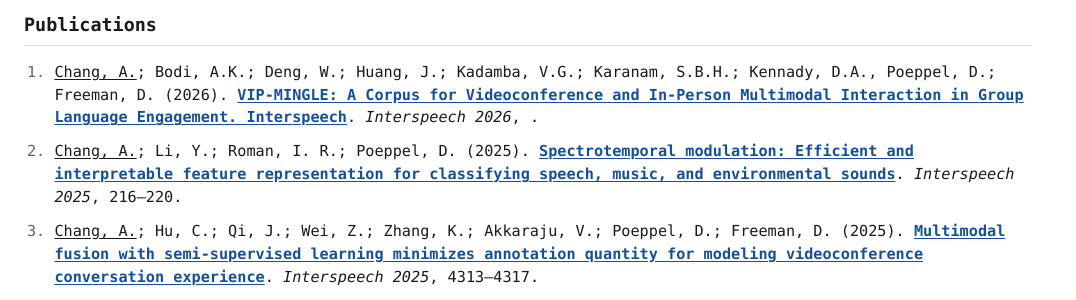
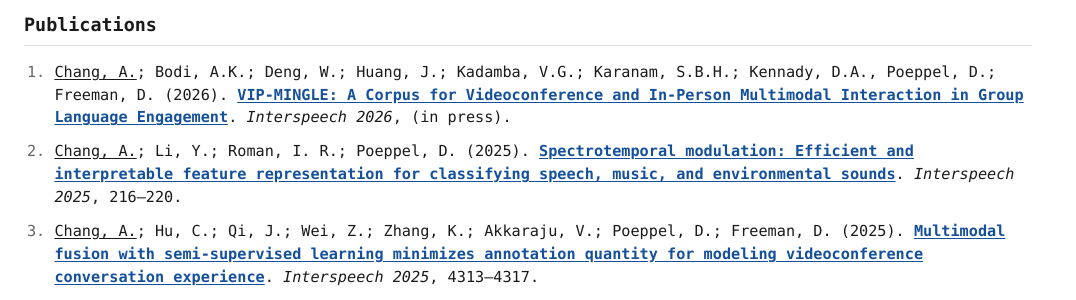
Before and after one commit to curlsloth/curlsloth.github.io, a Jekyll site: the page built from index.md, in a window 1280 px wide and 900 px high, scrolled down 1179 px. Shown: the part 174-474 px from the top of the window, without its empty margins (0-1076 px from the left). Built offline with Jekyll 4.4.1, drawn with Linux system fonts in a browser that asks for light colours.

Commit message:
Update publication entry for VIP-MINGLE to include venue and year, and adjust page status

```diff
--- a/_data/publications.yml
+++ b/_data/publications.yml
@@ -8,11 +8,11 @@
 
 publications:
 
-  - title: "VIP-MINGLE: A Corpus for Videoconference and In-Person Multimodal Interaction in Group Language Engagement. Interspeech"
+  - title: "VIP-MINGLE: A Corpus for Videoconference and In-Person Multimodal Interaction in Group Language Engagement"
     authors: "Chang, A.; Bodi, A.K.; Deng, W.; Huang, J.; Kadamba, V.G.; Karanam, S.B.H.; Kennady, D.A., Poeppel, D.; Freeman, D."
     venue: "Interspeech 2026"
     year: 2026
-    pages: ""
+    pages: "(in press)"
     doi: ""
 
   - title: "Spectrotemporal modulation: Efficient and interpretable feature representation for classifying speech, music, and environmental sounds"
```
